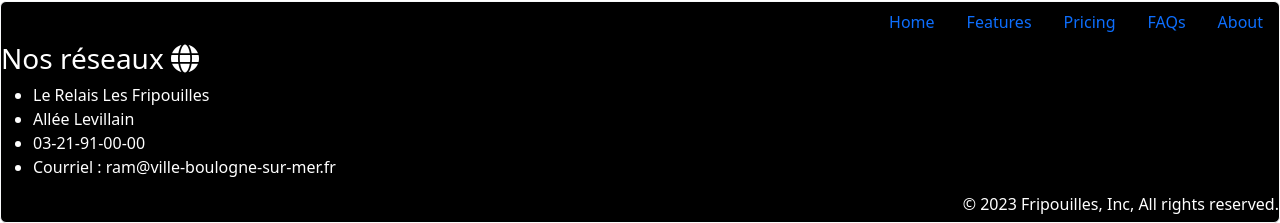
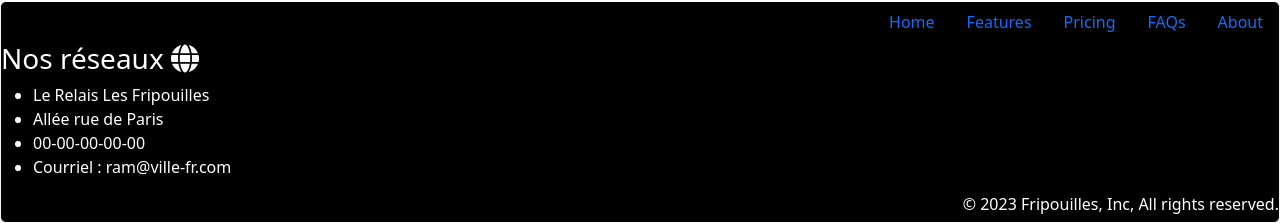
Before and after one commit to decrypt-nl/fripouilles-web, a PHP site: page /accueil.php in a window 1280 px wide. Shown: the part 1009-1232 px from the top of the page. Run offline with PHP 8.4, Linux system fonts and the light colour scheme.

Commit message:
Update footer.php

```diff
--- a/includes/footer.php
+++ b/includes/footer.php
@@ -14,11 +14,11 @@
             <li class="nav-item"><a class="nav-link active" aria-current="page" href="#">
             Le Relais Les Fripouilles
             <li class="nav-item"><a class="nav-link active" aria-current="page" href="#">
-            Allée Levillain</li>
+            Allée rue de Paris</li>
             <li class="nav-item"><a class="nav-link active" aria-current="page" href="#">
-            03-21-91-00-00
+            00-00-00-00-00
             <li class="nav-item"><a class="nav-link active" aria-current="page" href="#">
-            Courriel : ram@ville-boulogne-sur-mer.fr
+            Courriel : ram@ville-fr.com
             </li>
         </ul>
     </div>
```
